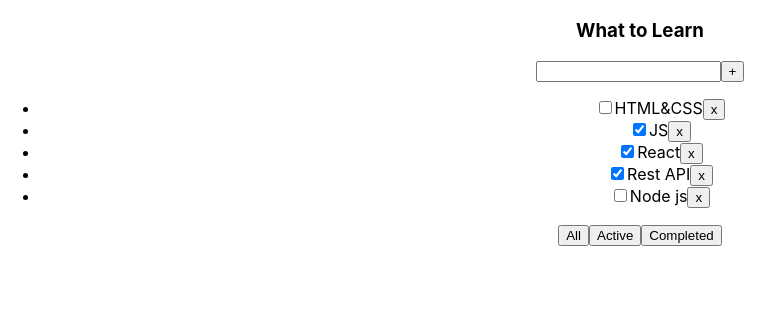
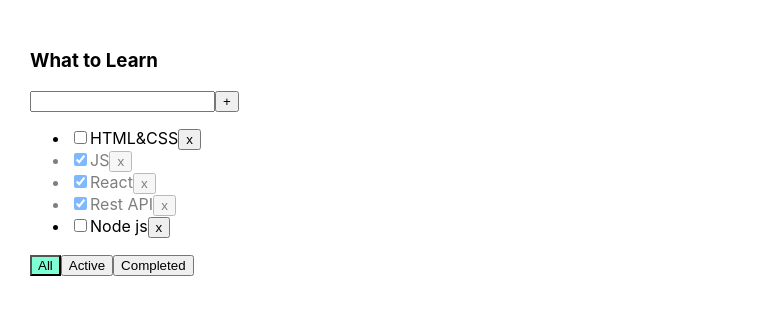
Before and after one commit to casper91044/notation, a React (Create React App) app: page / in a window 1280 px wide. Shown: the top 314 px of the page, without its empty margins (0-784 px from the left). Built offline with nearby package versions, Linux system fonts and the light colour scheme.

Commit message:
Add checked and error-massage

```diff
--- a/src/App.css
+++ b/src/App.css
@@ -1,38 +1,24 @@
 .App {
-  text-align: center;
+  padding: 30px;
+  display: flex;
 }
 
-.App-logo {
-  height: 40vmin;
-  pointer-events: none;
+.App > div {
+  margin-right: 50px;
 }
 
-@media (prefers-reduced-motion: no-preference) {
-  .App-logo {
-    animation: App-logo-spin infinite 20s linear;
-  }
+.error {
+  border: red 1px solid;
 }
 
-.App-header {
-  background-color: #282c34;
-  min-height: 100vh;
-  display: flex;
-  flex-direction: column;
-  align-items: center;
-  justify-content: center;
-  font-size: calc(10px + 2vmin);
-  color: white;
+.error-message {
+  color: red;
 }
 
-.App-link {
-  color: #61dafb;
+.active-filter {
+  background-color: aquamarine;
 }
 
-@keyframes App-logo-spin {
-  from {
-    transform: rotate(0deg);
-  }
-  to {
-    transform: rotate(360deg);
-  }
+.is-done {
+  opacity: 0.5;
 }
--- a/src/App.tsx
+++ b/src/App.tsx
@@ -18,6 +18,14 @@
     function removeTask(id: string) {
         let filteredTasks = tasks.filter(t => t.id !== id);
         setTasks(filteredTasks)
+    }
+
+    function changeStatus(id: string, isDone: boolean) {
+        let task = tasks.find(t => t.id === id);
+        if(task) {
+            task.isDone = isDone;
+            setTasks([...tasks]);
+        }
     }
 
     function addTask(title: string) {
@@ -46,6 +54,8 @@
                 removeTask={removeTask}
                 addTask={addTask}
                 changeFilter={changeFilter}
+                changeStatus={changeStatus}
+                filter = {filter}
       />
     </div>
   );
--- a/src/TodoList.tsx
+++ b/src/TodoList.tsx
@@ -13,6 +13,8 @@
     removeTask: (taskId: string) => void
     changeFilter: (value: FilterValuesType) => void
     addTask: (title: string) => void
+    changeStatus: (id: string, isDone: boolean) => void
+    filter: FilterValuesType
 }
 
 
@@ -20,8 +22,15 @@
 
     let [title, setTitle] = useState("");
 
+    let[error, setError] = useState<string | null>(null);
+
     const addTask = () => {
-        props.addTask(title)
+        if(title.trim() !== "") {
+            props.addTask(title);
+            setTitle("");
+        } else {
+            setError("Title is required")
+        }
     }
 
     const onChangeHandler = (e: ChangeEvent<HTMLInputElement>) => {
@@ -29,8 +38,10 @@
     }
 
     const onKeyPressHandler = (e: KeyboardEvent<HTMLInputElement>) => {
+        setError(null);
         if (e.charCode === 13) {
-            addTask()
+            props.addTask(title);
+            setTitle("");
         }
     }
 
@@ -45,14 +56,20 @@
                 <input value={title}
                        onChange={onChangeHandler}
                        onKeyPress={onKeyPressHandler}
+                       className={error ? "error" : ""}
                 />
                 <button onClick={addTask}>+</button>
+                {error && <div className="error-message">{error}</div>}
             </div>
             <ul>
                 {
                     props.tasks.map(t => {
-                        return <li key={t.id}>
-                            <input type="checkbox" checked={t.isDone}/>
+                        const onChangeTaskStatus = (e: ChangeEvent<HTMLInputElement>) => {
+                            let newIsDoneValue = e.currentTarget.checked;
+                            props.changeStatus(t.id, newIsDoneValue);
+                        }
+                        return <li key={t.id} className={t.isDone ? "is-done" : ""}>
+                            <input type="checkbox" onChange={onChangeTaskStatus} checked={t.isDone}/>
                             <span>{t.title}</span>
                             <button onClick={() => {props.removeTask(t.id)}}>x</button>
                         </li>
@@ -60,9 +77,9 @@
                 }
             </ul>
             <div>
-                <button onClick={onAllClickHandler}>All</button>
-                <button onClick={onActiveClickHandler}>Active</button>
-                <button onClick={onCompletedClickHandler}>Completed</button>
+                <button className={props.filter === "all" ? "active-filter" : ""} onClick={onAllClickHandler}>All</button>
+                <button className={props.filter === "active" ? "active-filter" : ""} onClick={onActiveClickHandler}>Active</button>
+                <button className={props.filter === "completed" ? "active-filter" : ""} onClick={onCompletedClickHandler}>Completed</button>
             </div>
         </div>
     )
```
